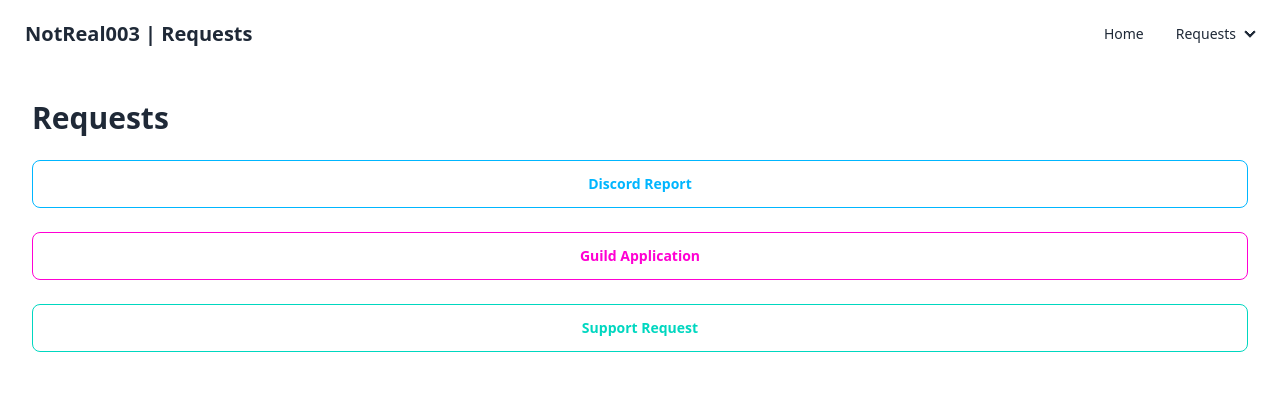
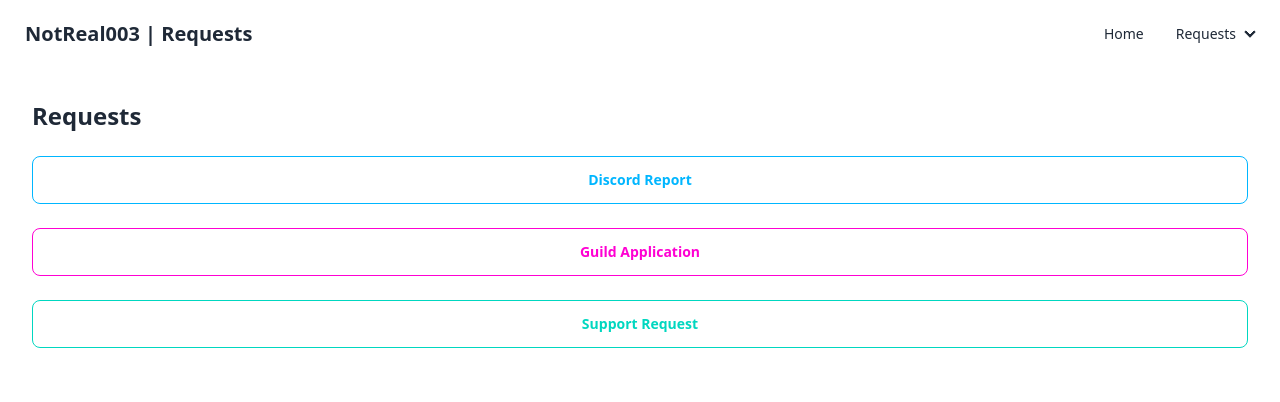
Before and after one commit to NotReal003/REQUEST-MANAGEMENT-SYSTEM, a React (Create React App) app: page / in a window 1280 px wide. Shown: the top 402 px of the page. Built offline with nearby package versions, Linux system fonts and the light colour scheme.

Commit message:
Update Home.jsx

```diff
--- a/src/pages/Home.jsx
+++ b/src/pages/Home.jsx
@@ -6,8 +6,8 @@ import Footer from '../components/Footer';
 const Home = () => {
   return (
     <div className="container mx-auto p-4">
-      <h3 className="text-3xl font-bold mb-6">Requests</h3>
-      <div className="space-y-6">
+      <h1 className="text-2xl font-bold mb-6">Requests</h1>
+      <div className="space-y-6 mt-4">
         <Link to="/report" className="btn btn-outline btn-info w-full">Discord Report</Link>
         <Link to="/apply" className="btn btn-outline btn-secondary w-full">Guild Application</Link>
         <Link to="/support" className="btn btn-outline btn-accent w-full">Support Request</Link>
```
